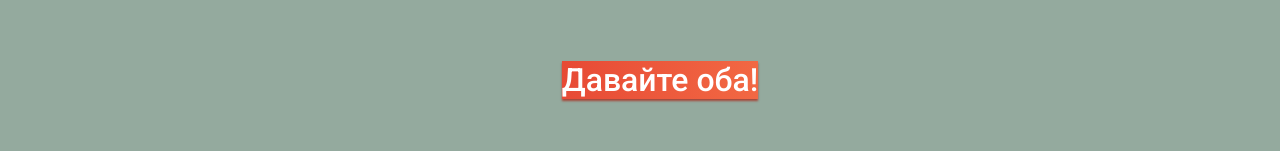
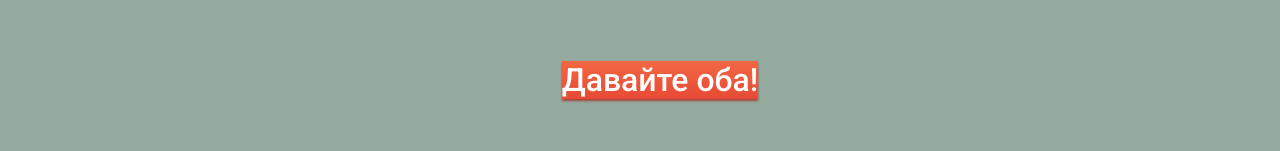
Before and after one commit to ledomskiy/563961-gllacy, a plain HTML site: page index.html in a window 1280 px wide. Shown: the part 722-873 px from the top of the page. Drawn offline with Linux system fonts and the light colour scheme.

Commit message:
Исправлено направление градиента на кнопках

```diff
--- a/css/style.css
+++ b/css/style.css
@@ -120,7 +120,7 @@ a {
 
 .button-primary {
   background-color: #ec593c;
-  background-image: linear-gradient( 90deg, rgb(231,74,53) 0%, rgb(242,104,67) 100%);
+  background-image: linear-gradient(0deg, rgb(231,74,53) 0%, rgb(242,104,67) 100%);
   box-shadow: 0px 2px 2px 0px rgba(172, 16, 0, 0.64);
   color: white;
 }
```
